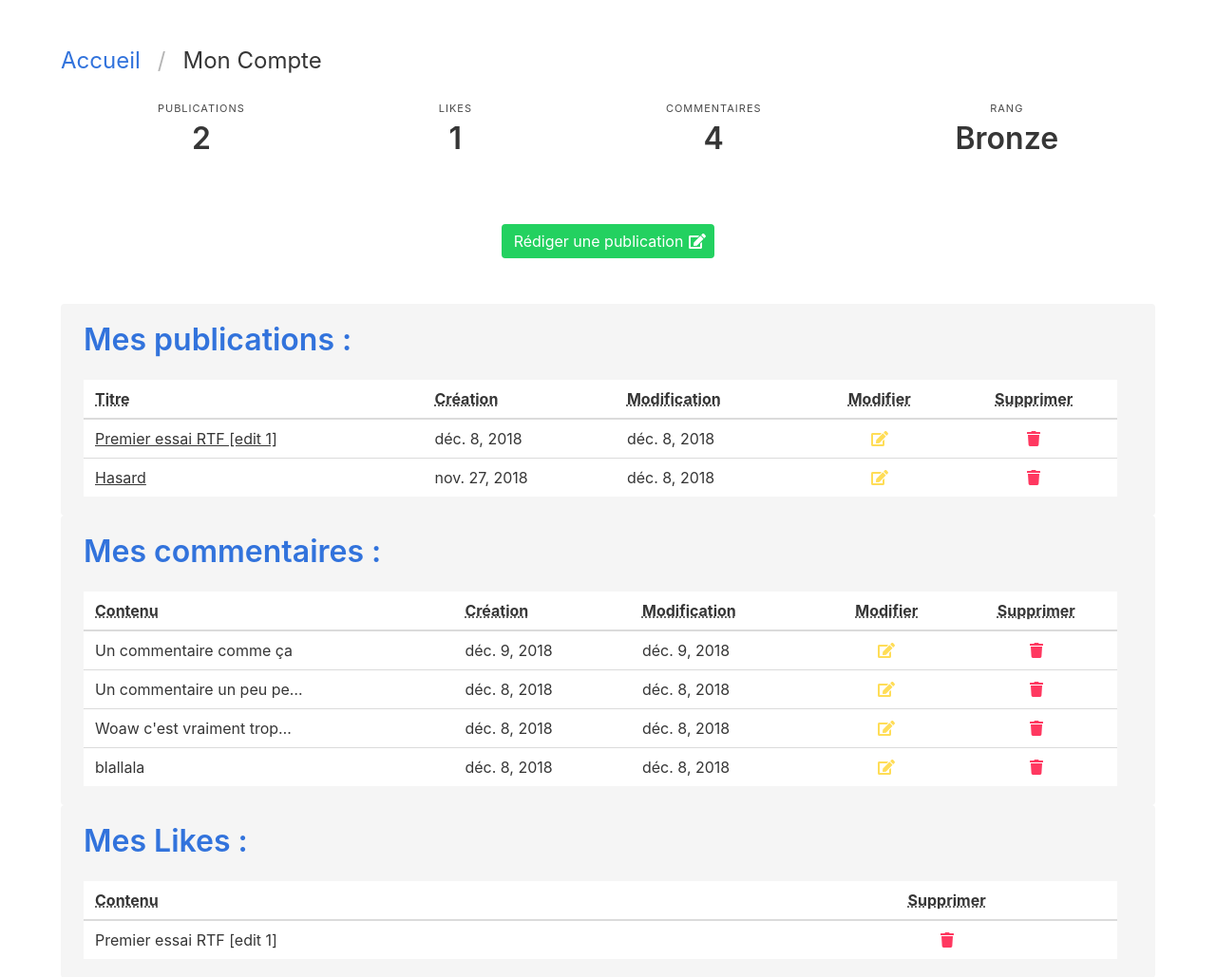
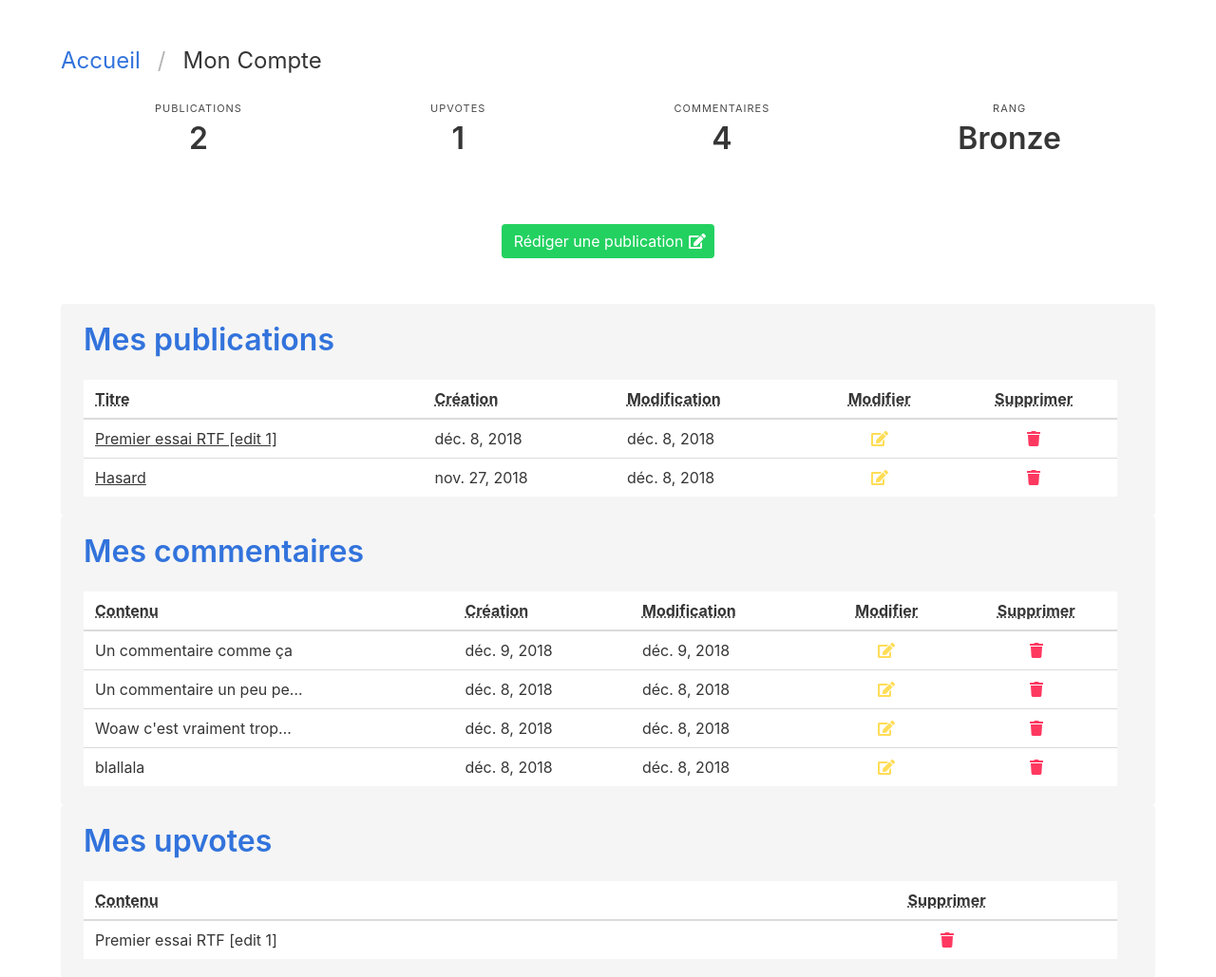
Before and after one commit to sowdowdow/microblogging-django-project, a Django app: page /accounts/ in a window 1280 px wide. Shown: the part 163-1192 px from the top of the page at 95% size. Run offline with Django 3.2, Linux system fonts and the light colour scheme; a user stored in the database is signed in; data comes from the database, SQL or seed files in the repository; both versions use the stored data as it was after the commit; some libraries are stand-ins or nearby versions; some web fonts are replaced.

Commit message:
Improved css on login, account and create_post

```diff
--- a/Microlly/templates/account.html
+++ b/Microlly/templates/account.html
@@ -16,7 +16,7 @@
         </div>
         <div class="level-item has-text-centered">
             <div>
-            <p class="heading">Likes</p>
+            <p class="heading">Upvotes</p>
             <p class="title">{{ user.likes.count }}</p>
             </div>
         </div>
@@ -45,7 +45,7 @@
 
     <div class="container is-widescreen">
         <div class="notification">
-            <h2 class="title has-text-link">Mes publications :</h2>
+            <h2 class="title has-text-link">Mes publications</h2>
             <table class="table is-hoverable is-fullwidth">
                 <thead>
                     <tr>
@@ -88,7 +88,7 @@
     </div>
     <div class="container is-widescreen">
         <div class="notification">
-            <h2 class="title has-text-link">Mes commentaires :</h2>
+            <h2 class="title has-text-link">Mes commentaires</h2>
             <table class="table is-hoverable is-fullwidth">
                 <thead>
                     <tr>
@@ -130,7 +130,7 @@
 
     <div class="container is-widescreen">
         <div class="notification">
-            <h2 class="title has-text-link">Mes Likes :</h2>
+            <h2 class="title has-text-link">Mes upvotes</h2>
             <table class="table is-hoverable is-fullwidth">
                 <thead>
                     <tr>
--- a/Microlly/templates/create_post.html
+++ b/Microlly/templates/create_post.html
@@ -2,6 +2,6 @@
 <h1 class="title is-4 has-text-link">Écrire un article :</h1>
 <form method="post" action="{% url 'Microlly:create_post' %}">
     {% include "form_snippet.html" %}
-    <input type="submit" value="Publier">
+    <input class="button is-success is-pulled-right" type="submit" value="Publier">
 </form>
 {% endblock body %}
```
Also changed, not shown: Microlly/forms.py (+13 -1 lines), Microlly/templates/registration/login.html (+9 -4 lines), db.sqlite3.
